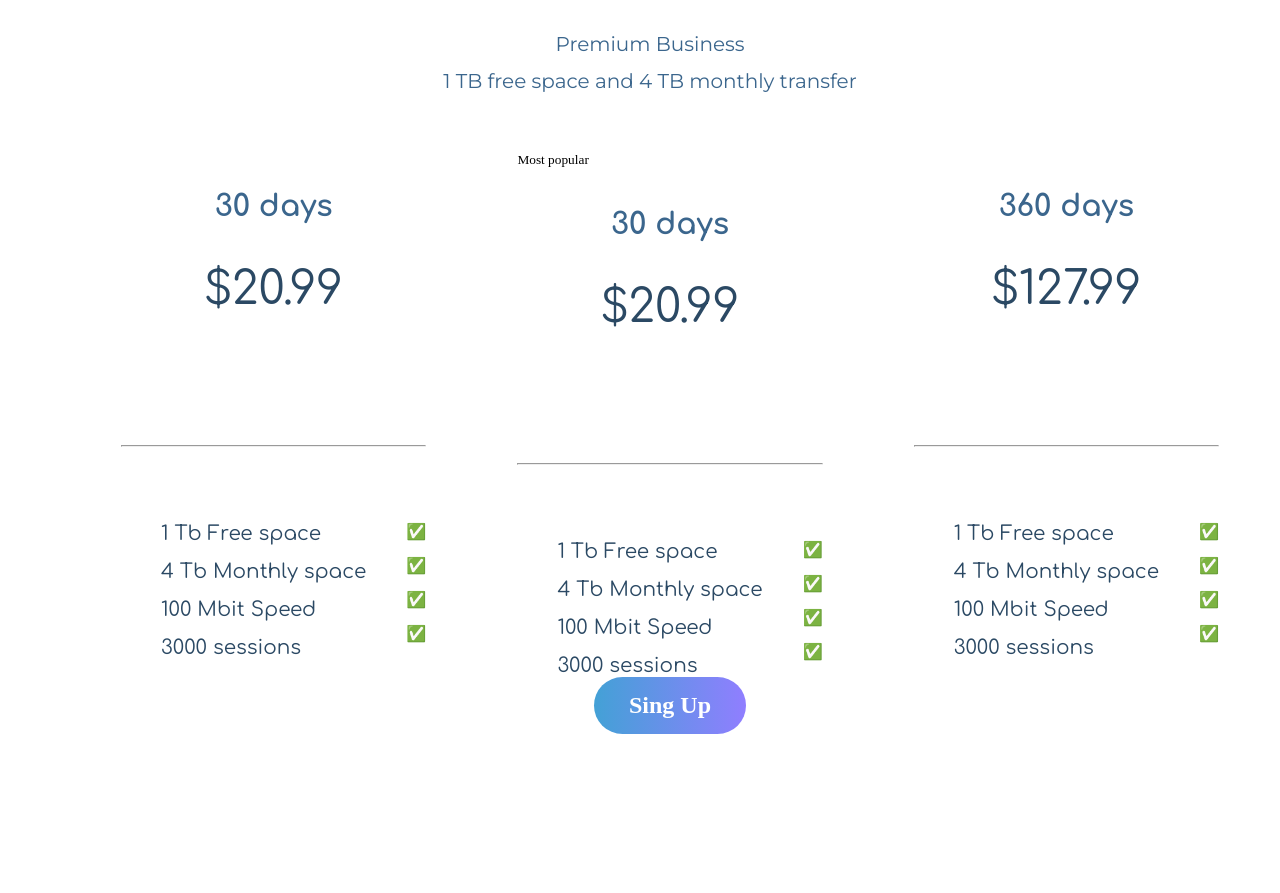
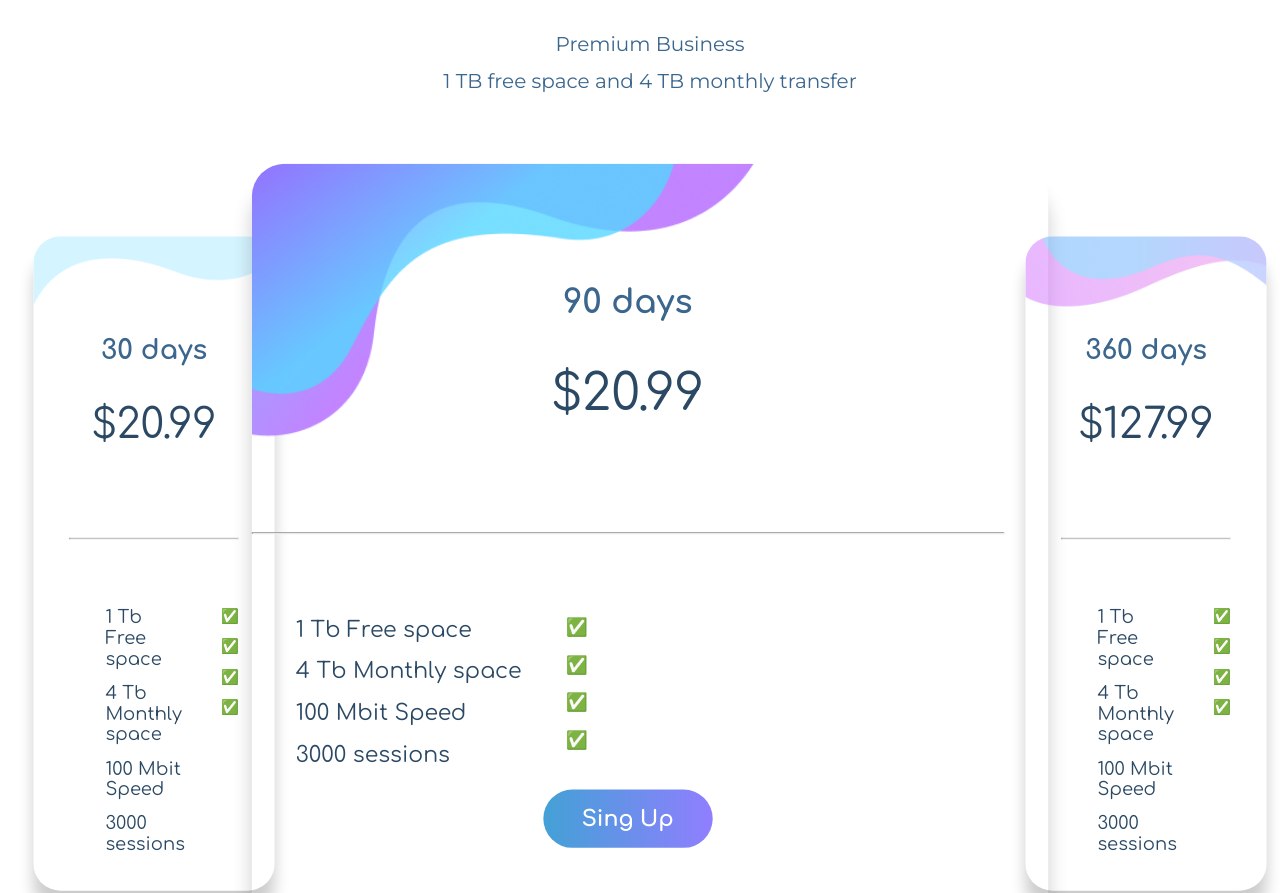
Before and after one commit to javohirveb/sky-cloud, a plain HTML site: page index.html in a window 1280 px wide. Shown: the part 1660-2553 px from the top of the page. Before the commit the page ends 2440 px from the top, so only its background shows below. Drawn offline with Linux system fonts and the light colour scheme.

Commit message:
add premium section bg img

```diff
--- a/index.html
+++ b/index.html
@@ -118,7 +118,7 @@
                     1 TB free space and 4 TB monthly transfer
                 </h3>
                 <ul class="premium__list">
-                    <li class="premium__item 30-days">
+                    <li class="premium__item days-30">
                         <h4>30 days</h4>
                         <h2>$20.99</h2>
                         <hr>
@@ -137,9 +137,8 @@
                             </ul>
                         </div>
                     </li>
-                    <li class="premium__item 30-days">
-                        <small>Most popular</small>
-                        <h4>30 days</h4>
+                    <li class="premium__item days-90">
+                        <h4>90 days</h4>
                         <h2>$20.99</h2>
                         <hr>
                         <div class="premium__item-ul">
@@ -158,7 +157,7 @@
                         </div>
                         <div class="link"><a class="main-link" href="#">Sing Up</a></div>
                     </li>
-                    <li class="premium__item 30-days">
+                    <li class="premium__item days-360">
                         <h4>360 days</h4>
                         <h2>$127.99</h2>
                         <hr>
--- a/sass/abstract/_mixins.scss
+++ b/sass/abstract/_mixins.scss
@@ -1,5 +1,5 @@
 @mixin media-sm {
-    @media screen and (min-width: 600px) {
+    @media screen and (min-width: 400px) {
         @content;
     }
 }
--- a/sass/main.scss
+++ b/sass/main.scss
@@ -25,10 +25,14 @@
         background: vars.$bg-gradient;
         border-radius: 40px;
         display: inline-block;
+        transition: all 0.6s ease;
         font: {
-            size: 24px;
+            size: 20px;
             weight: 700;
-            family: 'Comfortaa' cursive;
+            family: 'Comfortaa', cursive;
+        }
+        &:hover {
+            letter-spacing: 3px;
         }
     }
 }
--- a/sass/pages/_info.scss
+++ b/sass/pages/_info.scss
@@ -25,6 +25,7 @@
     &__item {
         display: flex;
         &-img {
+            display: none;
             position: relative;
             margin-right: 20px;
             &1 {
@@ -65,6 +66,22 @@
         &__img {
             display: inline-block;
         }
+
     }
 
 }
+
+
+
+@include mixins.media-sm {
+
+    .info {
+
+        &__item {
+            &-img {
+                display: inline-block;
+            }
+        }
+    }
+
+}
--- a/sass/pages/_premium.scss
+++ b/sass/pages/_premium.scss
@@ -26,12 +26,38 @@
         }
     }
     &__list {
+        .days-30 {
+            display: none;
+            background: url(../../image/premium-left-bg.png);
+            background-repeat: no-repeat;
+            transform: scale(0.9);
+        }
+        .days-90 {
+            background: url(../../image/premium-middle-bg.png);
+            background-repeat: no-repeat;
+            transform: scale(1.1);
+            .link {
+                margin-top: 20px;
+
+            }
+        }
+        .days-360 {
+            display: none;
+            background: url(../../image/premium-right-bg.png);
+            background-repeat: no-repeat;
+            transform: scale(0.9);
+        }
         display: flex;
-        justify-content: space-evenly;
+        justify-content: center;
+        margin-top: 100px;
+        padding-left: 0;
     }
     &__item {
-        padding: 30px;
+        padding: 40px;
+        padding-top: 70px;
+        border-radius: 30px;
         list-style: none;
+        box-shadow: 0px 23px 17px rgba(0, 0, 0, 0.2);
         h4 {
             color: vars.$heading-color;
             text-align: center;
@@ -44,7 +70,7 @@
         h2 {
             color: vars.$p-color;
             text-align: center;
-            margin-bottom: 130px;
+            margin-bottom: 100px;
             font: {
                 size: 46px;
                 weight: 400;
@@ -76,3 +102,21 @@
         }
     }
 }
+
+
+@include mixins.media-md {
+
+    .premium {
+        &__list {
+            justify-content: space-between;
+            .days-30, .days-360 {
+                display: inline-block;
+            }
+            .days-90 {
+                width: 95%;
+                padding-left: 0;
+            }
+        }
+    }
+
+}
```
Also changed, not shown: css/main.css, 1 other file.
